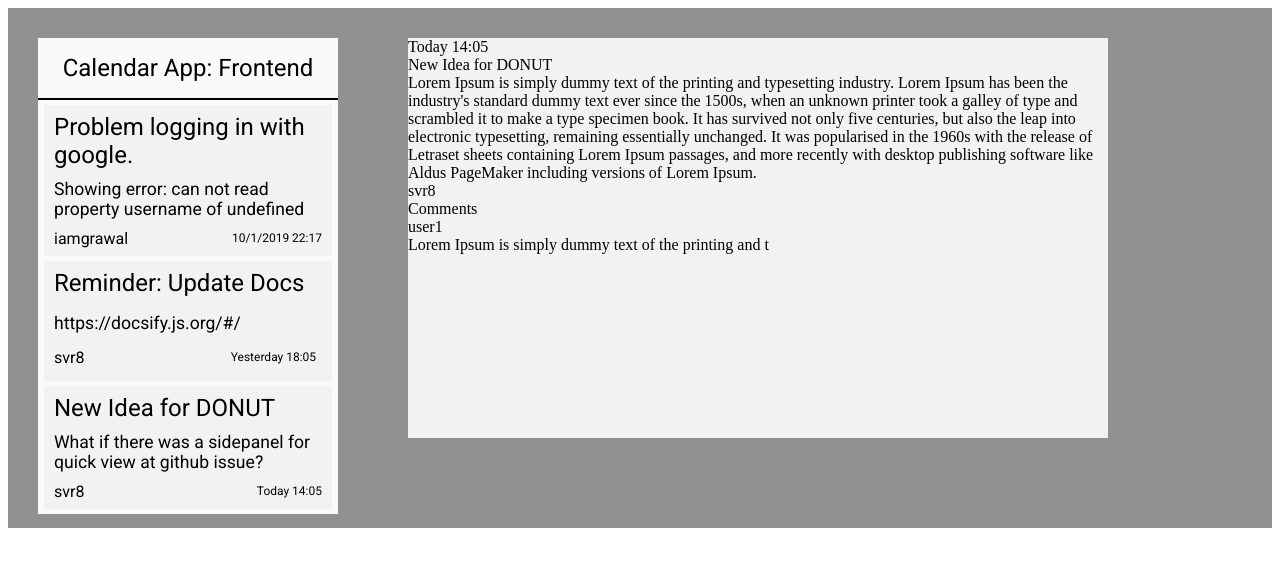
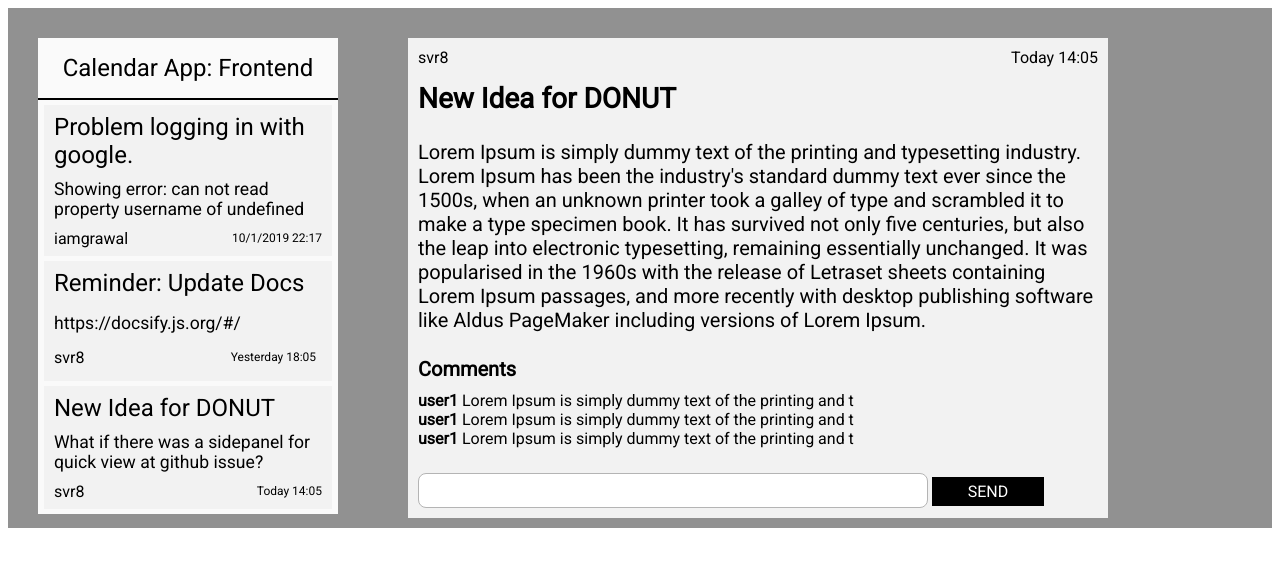
Before and after one commit to svr8/Codeuino_UI_Components, a plain HTML site: page index.html in a window 1280 px wide. Drawn offline with Linux system fonts and the light colour scheme.

Commit message:
Completed skeleton design of card and post

```diff
--- a/index.html
+++ b/index.html
@@ -50,8 +50,9 @@
     <div class="post">
         <div class="time">Today 14:05</div>
         <div class="title">New Idea for DONUT</div>
-        <div class="content">Lorem Ipsum is simply dummy text of the printing and typesetting industry. Lorem Ipsum has been the industry's standard dummy text ever since the 1500s, when an unknown printer took a galley of type and scrambled it to make a type specimen book. It has survived not only five centuries, but also the leap into electronic typesetting, remaining essentially unchanged. It was popularised in the 1960s with the release of Letraset sheets containing Lorem Ipsum passages, and more recently with desktop publishing software like Aldus PageMaker including versions of Lorem Ipsum.</div>
+        <div class="body">Lorem Ipsum is simply dummy text of the printing and typesetting industry. Lorem Ipsum has been the industry's standard dummy text ever since the 1500s, when an unknown printer took a galley of type and scrambled it to make a type specimen book. It has survived not only five centuries, but also the leap into electronic typesetting, remaining essentially unchanged. It was popularised in the 1960s with the release of Letraset sheets containing Lorem Ipsum passages, and more recently with desktop publishing software like Aldus PageMaker including versions of Lorem Ipsum.</div>
         <div class="user">svr8</div>
+
         <div class="comments-wrap">
           <div class="comments-heading">Comments</div>
           <div class="comments-list">
@@ -59,8 +60,22 @@
               <div class="comment-user">user1</div>
               <div class="comment-body">Lorem Ipsum is simply dummy text of the printing and t</div>
             </div>
+            <div class="comment">
+              <div class="comment-user">user1</div>
+              <div class="comment-body">Lorem Ipsum is simply dummy text of the printing and t</div>
+            </div>
+            <div class="comment">
+              <div class="comment-user">user1</div>
+              <div class="comment-body">Lorem Ipsum is simply dummy text of the printing and t</div>
+            </div>
           </div>
         </div>
+
+        <div class="user-comment-wrap">
+          <input class="user-comment-box">
+          <div class="user-comment-sendbtn">SEND</div>
+        </div>
+
     </div>
   </div>
 
--- a/style.css
+++ b/style.css
@@ -84,7 +84,78 @@
   top: 30px;
   left: 400px;
   width: 700px;
-  height: 400px;
+  height: auto;
   background-color: #F2F2F2;
+
+  font-family: Roboto, sans-serif;
+
+  display: grid;
+  grid-template:
+    'user . time'
+    'title title title'
+    'body body body'
+    'comments comments comments'
+    'user-comment user-comment user-comment';
+}
+
+.post .user {
+  grid-area: user;
+  padding-left: 10px;
+  padding-top: 10px;
+}
+.post .time {
+  grid-area: time;
+  padding-right: 10px;
+  padding-top: 10px;
+}
+.post .title {
+  grid-area: title;
+  font-size: 3.5vh;
+  font-weight: 600;
+  padding: 15px 10px;
+}
+.post .body {
+  grid-area: body;
+  padding: 10px 10px;
+  font-size: 2.5vh;
+}
+.post .comments-wrap {
+  grid-area: comments;
+  padding: 15px 10px;
+}
+
+.post .comments-heading {
+  font-weight: 600;
+  font-size: 2.5vh;
+  padding-bottom: 10px;
+}
+
+.comment .comment-user {
+  display: inline-block;
+  font-weight: 600;
+}
+.comment .comment-body {
   display: inline-block;
 }
+
+.user-comment-wrap {
+  grid-area: user-comment;
+  padding: 10px 10px;
+}
+.user-comment-box {
+  display:inline-block;
+  width: 75%;
+  border: 1px solid #B4B4B4;
+  border-radius: 8px;
+  font-size: 2.5vh;
+  padding: 5px;
+  outline: none;
+}
+.user-comment-sendbtn {
+  display:inline-block;
+  width: 15%;
+  background-color: black;
+  color: white;
+  text-align: center;
+  padding: 5px;
+}
```
Also changed, not shown: Screenshot.png (added).
